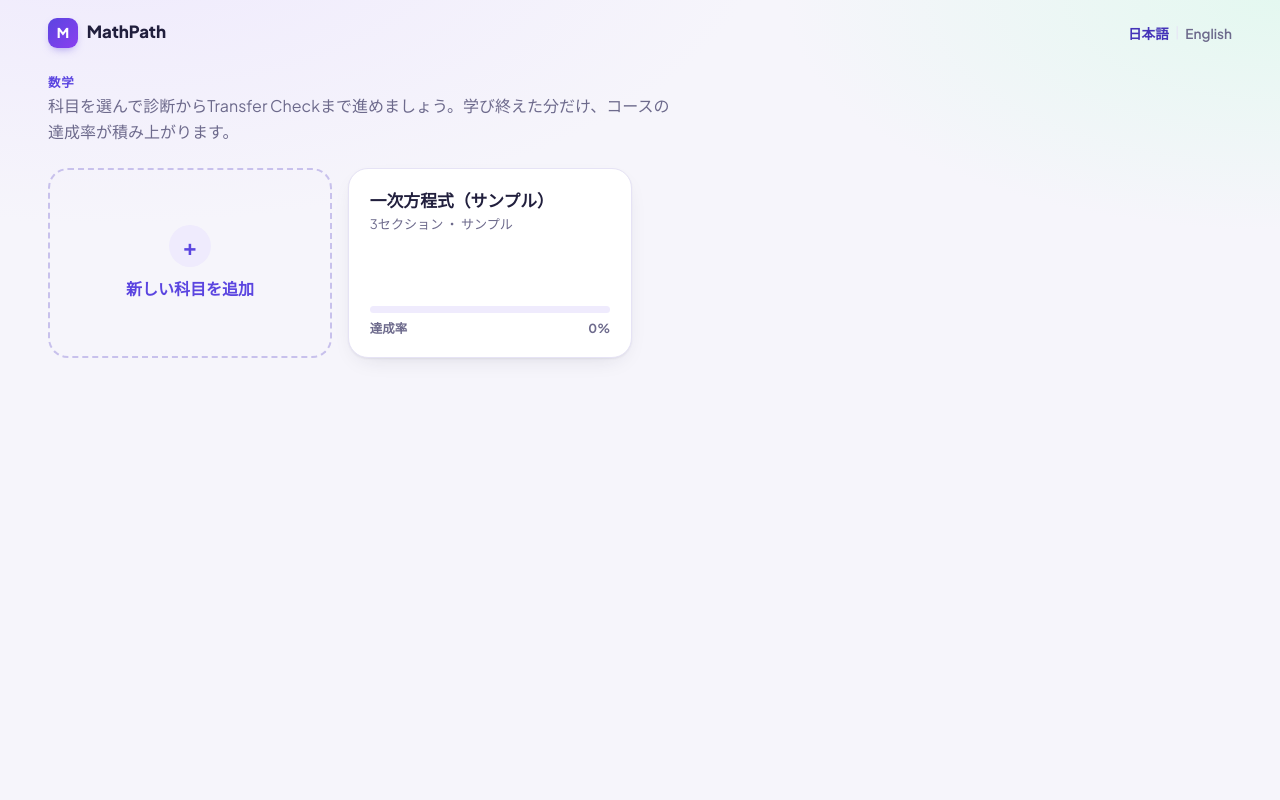
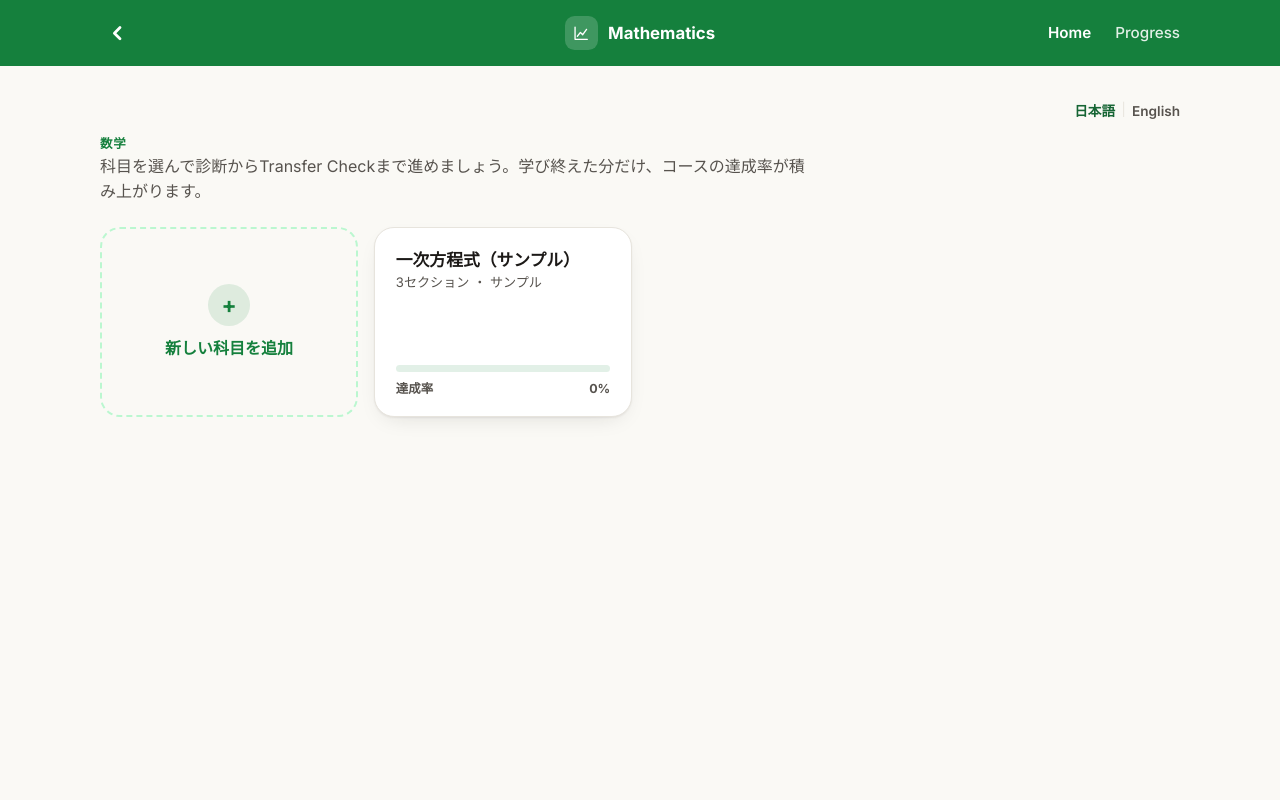
Before and after one commit to ai-thinking-team/AI-thinking, a Django app: page /math/ in a window 1280 px wide. Run offline with Django 5.2, Linux system fonts and the light colour scheme; data comes from the database, SQL or seed files in the repository; data that the repository does not hold is empty.

Commit message:
数学のブランチにmainブランチを統合してデザインを整えた

```diff
--- a/apps/math_quiz/templates/math_quiz/_style.html
+++ b/apps/math_quiz/templates/math_quiz/_style.html
@@ -1,74 +1,33 @@
 <style>
-  @import url('https://fonts.googleapis.com/css2?family=Plus+Jakarta+Sans:wght@400;500;600;700;800&family=Space+Mono:wght@400;700&display=swap');
+  /* Page-scoped styles for the maths section. Only the templates that include
+     this file load it, so the component names below (.card, .btn) can differ
+     from the site-wide ones in base.css without colliding on other pages.
 
+     The tokens are aliases onto base.css's, not values of their own: the rules
+     further down all read them, so the section tracks the brand palette
+     instead of drifting from it the way the old hardcoded set did. */
   :root {
-    --bg: #f6f5fb;
-    --surface: #ffffff;
-    --ink: #211f3d;
-    --muted: #6d6a8c;
-    --border: #e6e3f5;
-    --primary: #5b45e0;
-    --primary-dark: #4433b8;
-    --primary-soft: #efebfd;
+    --bg: var(--color-bg);
+    --surface: var(--color-surface);
+    --ink: var(--color-fg);
+    --muted: var(--color-muted-fg);
+    --border: var(--color-border);
+    --primary: var(--color-primary);
+    --primary-dark: var(--color-primary-hover);
+    --primary-soft: var(--color-primary-tint);
     --success: #0ea672;
     --success-soft: #e3f9ef;
-    --warning: #b5790a;
-    --warning-soft: #fff2dc;
+    --warning: var(--color-accent);
+    --warning-soft: #fff7ea;
     --danger: #c23a3a;
     --danger-soft: #fdeaea;
     --radius-lg: 20px;
     --radius-md: 14px;
     --radius-sm: 9px;
-    --shadow: 0 1px 2px rgba(33, 31, 61, 0.06), 0 8px 24px -12px rgba(33, 31, 61, 0.18);
-  }
-
-  * { box-sizing: border-box; }
-
-  body {
-    margin: 0;
-    min-height: 100vh;
-    background:
-      radial-gradient(1100px 480px at 8% -8%, #efeafd 0%, transparent 60%),
-      radial-gradient(900px 420px at 100% 0%, #e4f8f0 0%, transparent 55%),
-      var(--bg);
-    color: var(--ink);
-    font-family: 'Plus Jakarta Sans', system-ui, -apple-system, 'Hiragino Sans', 'Yu Gothic', sans-serif;
-    line-height: 1.6;
+    --shadow: 0 1px 2px rgba(28, 25, 23, 0.06), 0 8px 24px -12px rgba(28, 25, 23, 0.18);
   }
 
   a { color: inherit; }
-
-  .topbar {
-    display: flex;
-    align-items: center;
-    justify-content: space-between;
-    gap: 1rem;
-    padding: 1.1rem clamp(1.25rem, 4vw, 3rem);
-  }
-  .brand {
-    display: inline-flex;
-    align-items: center;
-    gap: .55rem;
-    font-weight: 800;
-    font-size: 1.05rem;
-    text-decoration: none;
-    color: var(--ink);
-  }
-  .brand-mark {
-    width: 30px; height: 30px;
-    border-radius: 9px;
-    background: linear-gradient(135deg, var(--primary), #8a3ff0);
-    display: inline-flex; align-items: center; justify-content: center;
-    color: white; font-weight: 800; font-size: .85rem;
-    box-shadow: 0 4px 10px -4px rgba(91, 69, 224, .6);
-  }
-  .top-link {
-    font-size: .9rem;
-    font-weight: 600;
-    color: var(--muted);
-    text-decoration: none;
-  }
-  .top-link:hover { color: var(--primary); }
 
   .lang-switch { display: inline-flex; align-items: center; gap: .4rem; }
   .lang-switch form { margin: 0; display: inline; }
--- a/apps/math_quiz/templates/math_quiz/mathhome.html
+++ b/apps/math_quiz/templates/math_quiz/mathhome.html
@@ -1,13 +1,18 @@
+{% extends "base.html" %}
 {% load i18n %}
-<!DOCTYPE html>
-<html lang="{{ LANGUAGE_CODE }}">
-<head>
-<meta charset="UTF-8">
-<meta name="viewport" content="width=device-width, initial-scale=1">
-<title>{% trans "数学" %} | MathPath</title>
+
+{% block title %}{% trans "数学" %} | Trellis{% endblock %}
+
+{% block navbar %}{% include "components/navbar.html" with subject_name="Mathematics" subject_icon="math" %}{% endblock %}
+
+{% block extra_head %}
 {% include "math_quiz/_style.html" %}
 <style>
-  .hero { padding: .5rem clamp(1.25rem, 4vw, 3rem) 1.5rem; max-width: 720px; }
+  /* base.html's .container already supplies the page gutter, so these sections
+     only carry vertical rhythm. */
+  .math-toolbar { display: flex; justify-content: flex-end; margin-bottom: .75rem; }
+
+  .hero { padding: 0 0 1.5rem; max-width: 720px; }
   .hero .eyebrow { color: var(--primary); font-weight: 800; letter-spacing: .06em; text-transform: uppercase; font-size: .78rem; }
   .hero h1 { font-size: clamp(1.7rem, 3.2vw, 2.3rem); margin: .4rem 0 .5rem; letter-spacing: -.01em; }
   .hero p { color: var(--muted); margin: 0; font-size: 1rem; }
@@ -16,7 +21,6 @@
     display: grid;
     grid-template-columns: repeat(auto-fill, minmax(230px, 1fr));
     gap: 1rem;
-    padding: 0 clamp(1.25rem, 4vw, 3rem) 4rem;
   }
 
   .new-card {
@@ -26,7 +30,7 @@
     justify-content: center;
     gap: .6rem;
     min-height: 190px;
-    border: 2px dashed #c8c1ec;
+    border: 2px dashed #bbf7d0;
     border-radius: var(--radius-lg);
     background: transparent;
     color: var(--primary);
@@ -53,7 +57,7 @@
     color: inherit;
     transition: transform .15s ease, box-shadow .15s ease;
   }
-  .course-card:hover { transform: translateY(-2px); box-shadow: 0 1px 2px rgba(33,31,61,.06), 0 16px 30px -16px rgba(33,31,61,.28); }
+  .course-card:hover { transform: translateY(-2px); box-shadow: 0 1px 2px rgba(28,25,23,.06), 0 16px 30px -16px rgba(28,25,23,.28); }
   .course-card.is-complete { border-color: #b7ecd6; }
 
   .course-card-head { display: flex; align-items: flex-start; justify-content: space-between; gap: .5rem; }
@@ -62,7 +66,7 @@
 
   .progress-row { margin-top: auto; display: flex; flex-direction: column; gap: .4rem; }
   .progress-track { height: 7px; border-radius: 999px; background: var(--primary-soft); overflow: hidden; }
-  .progress-fill { height: 100%; border-radius: 999px; background: linear-gradient(90deg, var(--primary), #8a3ff0); }
+  .progress-fill { height: 100%; border-radius: 999px; background: linear-gradient(90deg, var(--primary), #22c55e); }
   .is-complete .progress-fill { background: linear-gradient(90deg, var(--success), #4fd3a0); }
   .progress-label { display: flex; justify-content: space-between; font-size: .78rem; font-weight: 700; color: var(--muted); }
   .is-complete .progress-label { color: var(--success); }
@@ -70,18 +74,16 @@
   .delete-form { position: absolute; top: .7rem; right: .7rem; }
   .icon-btn {
     width: 26px; height: 26px; border-radius: 50%;
-    border: none; background: #f1eefb; color: var(--muted);
+    border: none; background: var(--color-muted); color: var(--muted);
     font-size: .8rem; cursor: pointer; line-height: 1;
     display: flex; align-items: center; justify-content: center;
   }
   .icon-btn:hover { background: var(--danger-soft); color: var(--danger); }
 </style>
-</head>
-<body>
-  <header class="topbar">
-    <span class="brand"><span class="brand-mark">M</span>MathPath</span>
-    {% include "math_quiz/_language_switcher.html" %}
-  </header>
+{% endblock %}
+
+{% block content %}
+<div class="math-toolbar">{% include "math_quiz/_language_switcher.html" %}</div>
 
 <section class="hero">
   <p class="eyebrow">{% trans "数学" %}</p>
@@ -117,5 +119,4 @@
   </a>
   {% endfor %}
 </div>
-</body>
-</html>
+{% endblock %}
--- a/templates/base.html
+++ b/templates/base.html
@@ -10,6 +10,7 @@
   <link rel="preconnect" href="https://fonts.googleapis.com">
   <link href="https://fonts.googleapis.com/css2?family=Inter:wght@400;500;600;700;800&display=swap" rel="stylesheet">
   <link rel="stylesheet" href="{% static 'css/base.css' %}">
+  {% block extra_head %}{% endblock %}
 </head>
 <body>
   {% block navbar %}{% include "components/navbar.html" %}{% endblock %}
```
Also changed, not shown: apps/math_quiz/templates/math_quiz/newmath.html (+11 -18 lines), apps/math_quiz/templates/math_quiz/section_quiz.html (+27 -61 lines), apps/math_quiz/templates/math_quiz/unit_detail.html (+11 -18 lines), apps/math_quiz/templates/math_quiz/unit_diagnostic.html (+11 -18 lines). Lines whose indentation alone changed are shown as unchanged.
